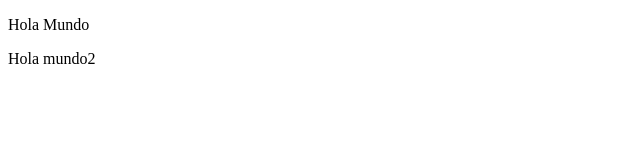
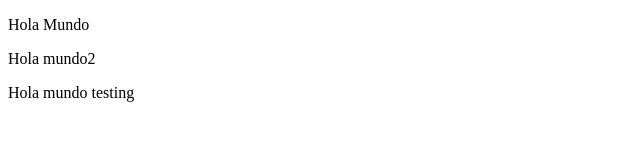
Before and after one commit to BerskerCorp/Modulo1, a plain HTML site: page index.html in a window 1280 px wide. Shown: the whole page, without its empty margins (0-640 px from the left). Drawn offline with Linux system fonts and the light colour scheme.

Commit message:
Se agrega primer cambio en rama testing

```diff
--- a/index.html
+++ b/index.html
@@ -1,3 +1,4 @@
 <!DOCTYPE html>
 <p>Hola Mundo</p>
 <P>Hola mundo2</P>
+<p>Hola mundo testing</p>
```
